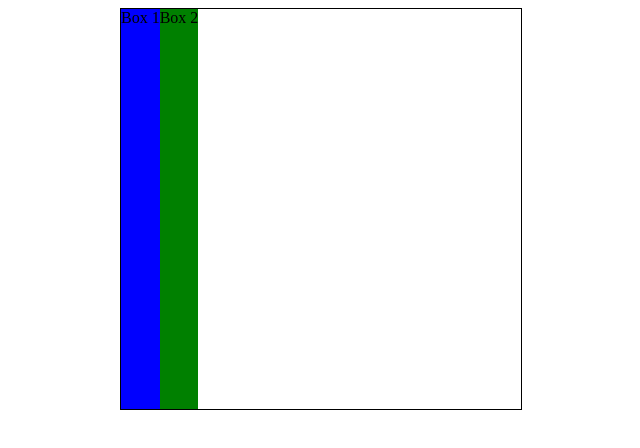
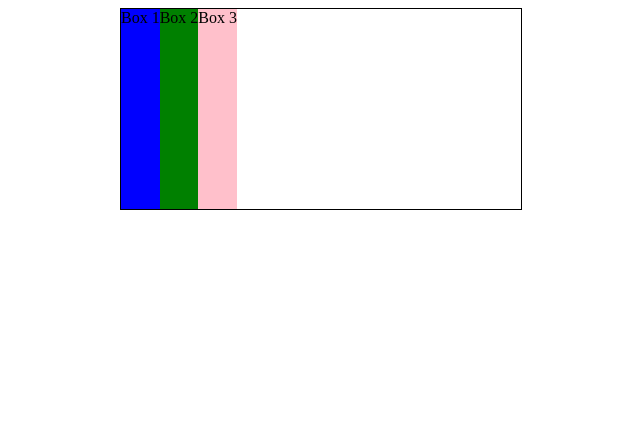
Before and after one commit to ghabrielv/learning-flexbox, a plain HTML site: page index.html in a window 1280 px wide. Shown: the whole page, without its empty margins (319-959 px from the left). Drawn offline with Linux system fonts and the light colour scheme.

Commit message:
Flex container have two exes

```diff
--- a/index.html
+++ b/index.html
@@ -7,10 +7,11 @@
 	<style type="text/css">
 		section {
 			width: 400px;
-			height: 400px;
+			height: 200px;
 			border: 1px solid #000000;
 			margin: 0 auto;
 			display: flex;
+			flex-direction: row;
 		}
 		.box1 {
 			background: blue
@@ -18,12 +19,16 @@
 		.box2 {
 			background: green;
 		}
+		.box3 {
+			background: pink;
+		}
 	</style>
 </head>
 <body>
 	<section>
 		<article class="box1">Box 1</article>
 		<article class="box2">Box 2</article>
+		<article class="box3">Box 3</article>
 	</section>
 </body>
 </html>
```
Also changed, not shown: 1 other file.
